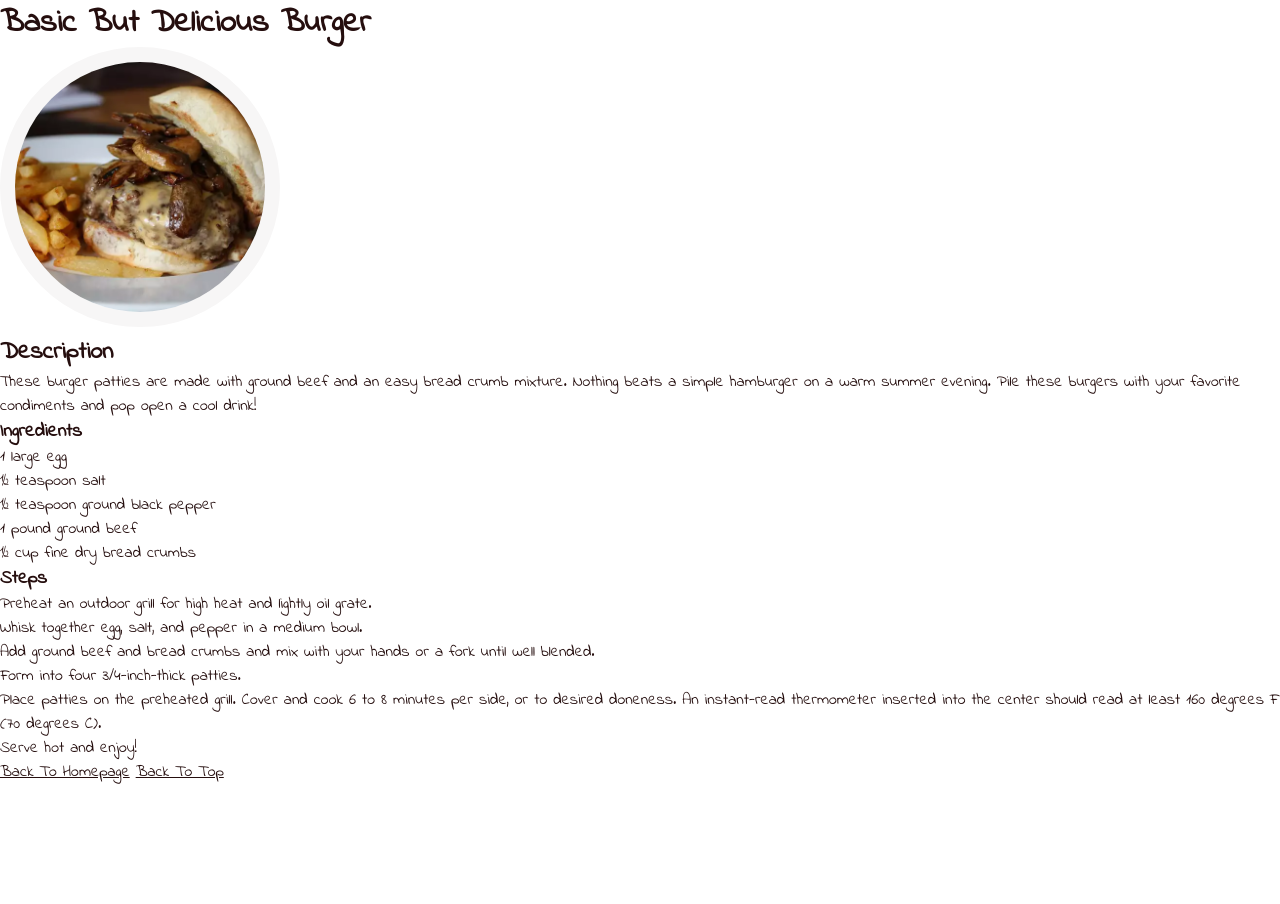
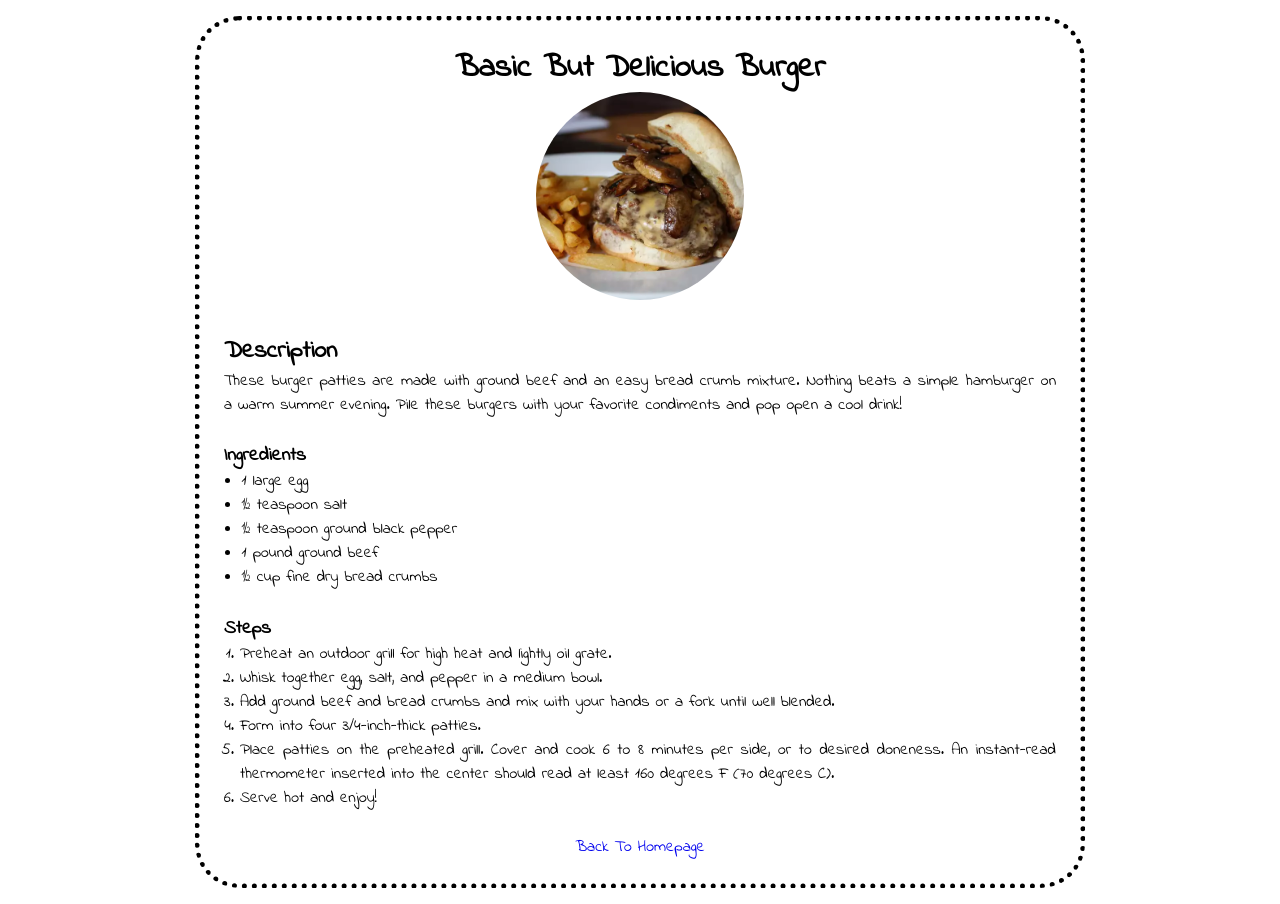
Before and after one commit to agahafiz04/odin-recipes-odinproject, a plain HTML site: page recipes/burger.html in a window 1280 px wide. Before the commit the page ends 800 px from the top, so only its background shows below. Drawn offline with Linux system fonts and the light colour scheme.

Commit message:
Modify some of the styling

```diff
--- a/recipes/burger.html
+++ b/recipes/burger.html
@@ -1,18 +1,33 @@
 <!DOCTYPE html>
 <html lang="en">
   <head>
-    <meta charset="UTF-8">
-    <meta name="viewport" content="width=device-width, initial-scale=1.0">
+    <meta charset="UTF-8" />
+    <meta name="viewport" content="width=device-width, initial-scale=1.0" />
     <title>Burger</title>
-    <link rel="stylesheet" href="../styles/style.css">
+    <link rel="stylesheet" href="../styles/page-style.css" />
   </head>
   <body>
     <div class="content">
+      <div class="header">
         <h1>Basic But Delicious Burger</h1>
-        <img class="image-style" src="../img/burger.webp" alt="Just An Ordinary Burger">
+        <img
+          class="image-style"
+          src="../img/burger.webp"
+          alt="Just An Ordinary Burger"
+        />
+      </div>
+
+      <div class="description">
         <h2>Description</h2>
-        <p>These burger patties are made with ground beef and an easy bread crumb mixture. Nothing beats a simple hamburger on a warm summer evening. Pile these burgers with your favorite condiments and pop open a cool drink!</p>
+        <p>
+          These burger patties are made with ground beef and an easy bread crumb
+          mixture. Nothing beats a simple hamburger on a warm summer evening.
+          Pile these burgers with your favorite condiments and pop open a cool
+          drink!
+        </p>
+      </div>
 
+      <div class="ingredients">
         <h3>Ingredients</h3>
         <ul>
           <li>1 large egg</li>
@@ -21,21 +36,31 @@
           <li>1 pound ground beef</li>
           <li>½ cup fine dry bread crumbs</li>
         </ul>
+      </div>
 
+      <div class="steps">
         <h3>Steps</h3>
         <ol>
           <li>Preheat an outdoor grill for high heat and lightly oil grate.</li>
           <li>Whisk together egg, salt, and pepper in a medium bowl.</li>
-            <li>Add ground beef and bread crumbs and mix with your hands or a fork until well blended.</li>
+          <li>
+            Add ground beef and bread crumbs and mix with your hands or a fork
+            until well blended.
+          </li>
           <li>Form into four 3/4-inch-thick patties.</li>
-            <li>Place patties on the preheated grill. Cover and cook 6 to 8 minutes per side, or to desired doneness. An instant-read thermometer inserted into the center should read at least 160 degrees F (70 degrees C).</li>
+          <li>
+            Place patties on the preheated grill. Cover and cook 6 to 8 minutes
+            per side, or to desired doneness. An instant-read thermometer
+            inserted into the center should read at least 160 degrees F (70
+            degrees C).
+          </li>
           <li>Serve hot and enjoy!</li>
         </ol>
-
-        <a href="../index.html">Back To Homepage</a>
-        <a href="burger.html">Back To Top</a>
       </div>
 
-
+      <div class="footer">
+        <a href="../index.html">Back To Homepage</a>
+      </div>
+    </div>
   </body>
 </html>
--- /dev/null
+++ b/styles/page-style.css
@@ -0,0 +1,72 @@
+@import url("https://fonts.googleapis.com/css2?family=Indie+Flower&family=Oswald:wght@200;300;400;500;600;700&display=swap");
+
+:root {
+  --primary-color: rgb(255, 255, 255);
+  --secondary-color: rgb(236, 236, 234);
+  --border-color: rgb(247, 246, 246);
+  --main-height: 100vh;
+}
+
+* {
+  margin: 0;
+  padding: 0;
+  box-sizing: content-box;
+}
+
+body {
+  font-family: "Indie Flower", cursive;
+  background-color: var(--primary-color);
+}
+
+img {
+  width: 13rem;
+  height: 13rem;
+  object-fit: cover;
+  border-radius: 50%;
+}
+
+div.content {
+  border: 5px dotted black;
+  border-radius: 5%;
+  padding: 1.5rem;
+  max-width: 65%;
+  max-height: 50%;
+  margin: 1rem auto;
+  text-align: left;
+
+  /* Flex Container */
+  display: flex;
+  flex-direction: column;
+  justify-content: space-between;
+  text-align: justify;
+  gap: 1.6rem;
+}
+
+/* div.content > * {
+} */
+
+div.content .header {
+  font-size: 1rem;
+  text-align: center;
+}
+
+div.content .ingredients li {
+  margin-left: 1.1rem;
+}
+
+div.content .steps li {
+  margin-left: 1rem;
+}
+
+.footer {
+  text-align: center;
+}
+
+a {
+  text-decoration: none;
+  margin: 0 1rem;
+}
+
+a:hover {
+  opacity: 0.75;
+}
--- a/styles/style.css
+++ b/styles/style.css
@@ -1,14 +1,29 @@
 @import url("https://fonts.googleapis.com/css2?family=Indie+Flower&family=Oswald:wght@200;300;400;500;600;700&display=swap");
 
 :root {
-  --primary-color: rgb(255, 255, 255);
-  --secondary-color: rgb(236, 236, 234);
-  --border-color: rgb(247, 246, 246);
+  --primary-color: rgb(233, 226, 226);
+  --secondary-color: rgb(177, 177, 113);
+  --border-color: rgb(194, 88, 88);
   --main-height: 100vh;
 }
 
+/* .image {
+  background-image: url(../img/background-img.jpg);
+  background-repeat: no-repeat;
+  background-position: 50% 0;
+  background-size: cover;
+  content: " ";
+  display: block;
+  position: absolute;
+  left: 0;
+  top: 0;
+  width: 100%;
+  height: 100%;
+  opacity: 0.6;
+  z-index: -1;
+} */
+
 * {
-  color: rgb(37, 14, 14);
   margin: 0;
   padding: 0;
   box-sizing: content-box;
@@ -16,15 +31,17 @@
 
 body {
   font-family: "Indie Flower", cursive;
-  background-color: var(--primary-color);
 }
 
 img {
-  width: 250px;
-  height: 250px;
+  width: 12rem;
+  height: 12rem;
   object-fit: cover;
-  border: 15px solid var(--border-color);
   border-radius: 50%;
+}
+
+.header h1 {
+  font-size: 4rem;
 }
 
 .main-container {
@@ -37,9 +54,9 @@ img {
 }
 
 .caption {
-  margin: 10px auto;
-  font-size: 1.45rem;
-  padding: 10px;
+  margin: 1rem auto;
+  font-size: 2.5rem;
+  padding: 1rem;
   text-align: center;
 }
 
@@ -49,9 +66,8 @@ img {
 }
 
 .recipe-container {
-  border: 10px solid var(--border-color);
-  border-radius: 25px;
-  padding: 25px;
+  min-width: 25rem;
+  max-width: 60rem;
 }
 
 .recipe-list {
@@ -64,12 +80,15 @@ img {
 
 .recipe-list > .recipe {
   text-align: center;
-  margin: 10px;
+  margin: 1.5rem;
+  font-size: 1rem;
+  border: 5px solid black;
+  padding: 1.5rem;
 }
 
 .footer {
   width: 100vw;
   text-align: center;
-  padding-top: 15px;
-  padding-bottom: 15px;
+  padding-top: 1rem;
+  padding-bottom: 1rem;
 }
```
Also changed, not shown: index.html (+3 -1 lines), recipes/ice-cream.html (+31 -13 lines), recipes/pizza.html (+55 -17 lines). Lines whose indentation alone changed are shown as unchanged.
